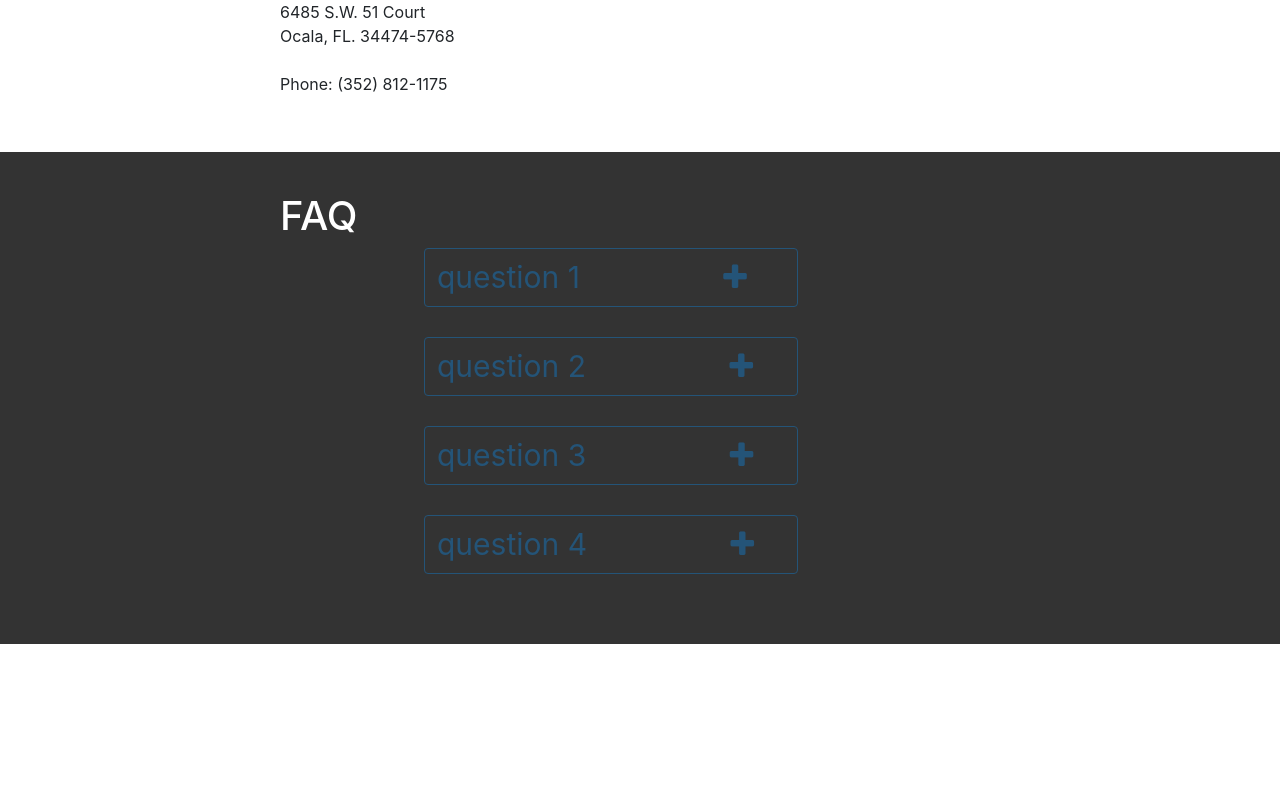
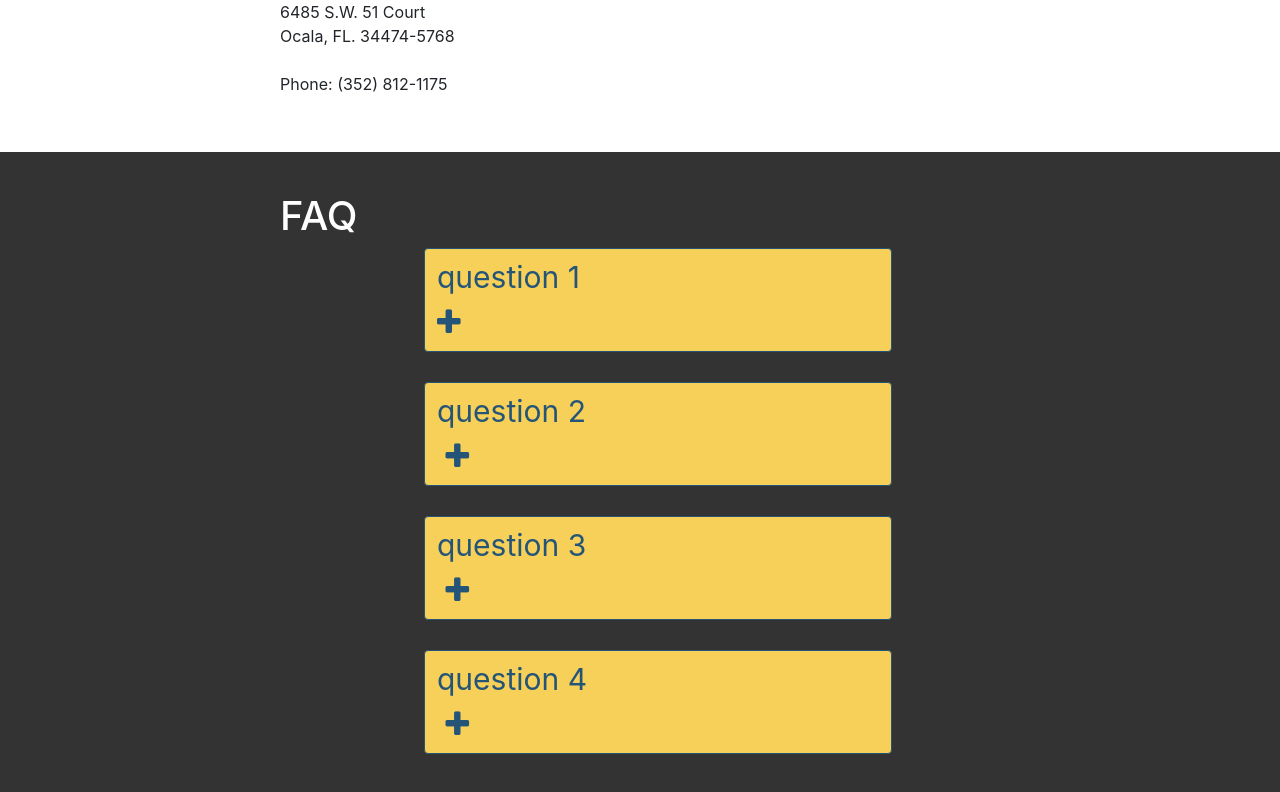
Before and after one commit to CEN30315A/Site, a React (Create React App) app in the folder client/: page / in a window 1280 px wide. Shown: the part 5148-5940 px from the top of the page. Before the commit the page ends 5792 px from the top, so only its background shows below. Built offline with nearby package versions, Linux system fonts and the light colour scheme.

Commit message:
fixed faq formatting

```diff
--- a/client/src/App.css
+++ b/client/src/App.css
@@ -20,24 +20,6 @@
 
 .App-link {
   color: #09d3ac;
-}
-
-.faq .collapse {
-  padding-left: 40px;
-  padding-right: 40px;
-}
-
-.faq .btn {
-  width: 80%;
-  font-size: 30px;
-  text-align: left;
-}
-.faq {
-  width: 85%;
-  margin-bottom: 30px;
-  padding-left: 20%;
-  background: #333;
-  color: black;
 }
 
 :root {
@@ -134,3 +116,23 @@ li.nav-item > a.active {
     background-color: #245478 !important;
     color: #F6D058 !important;
 }
+
+.faq .btn {
+  width: 100%;
+  font-size: 30px;
+  text-align: left;
+  background-color: #F6D058;
+  color: #245478;
+}
+.faq {
+  width: 85%;
+  margin-bottom: 30px;
+  padding-left: 20%;
+  background: #333;
+  color: black;
+}
+
+.answer {
+  background-color: #F6D058;
+  color: #245478;
+}
--- a/client/src/components/Faq.js
+++ b/client/src/components/Faq.js
@@ -15,10 +15,19 @@ function Faq(props) {
             &nbsp;
             &nbsp;
             &nbsp;
+            &nbsp;
+            &nbsp;
+            &nbsp;
+            &nbsp;
+            &nbsp;
+            &nbsp;
+            &nbsp;
+            &nbsp;
+            &nbsp;
             <i class="fa fa-plus"></i>
         </button>
         <div className="collapse" id={"collapse" + questAn.id}>
-            <div className="card card-body">
+            <div className="answer card-body">
             {questAn.answer}
             </div>
         </div>
--- a/client/src/components/ProductImages.js
+++ b/client/src/components/ProductImages.js
@@ -2,7 +2,6 @@ import React, { Component } from 'react'
 import * as ReactBootstrap from 'react-bootstrap';
 import Carousel from 'react-bootstrap/Carousel';
 import logo from "../placeholder.png";
-import ModalComponent from './ModalComponent';
 
 export default class ProductImages extends Component {
 	constructor(props, context) {
@@ -65,7 +64,7 @@ export default class ProductImages extends Component {
                           <ReactBootstrap.Modal.Header closeButton>
                           </ReactBootstrap.Modal.Header>
                           <ReactBootstrap.Modal.Body>
-                            <iframe width="560" height="315" src="https://www.youtube.com/embed/aQkPcPqTq4M" frameborder="0" allow="accelerometer; autoplay; encrypted-media; gyroscope; picture-in-picture" allowfullscreen></iframe>                          </ReactBootstrap.Modal.Body>
+                            <iframe width="560" height="315" title="title1" src="https://www.youtube.com/embed/aQkPcPqTq4M" frameborder="0" allow="accelerometer; autoplay; encrypted-media; gyroscope; picture-in-picture" allowfullscreen></iframe>                          </ReactBootstrap.Modal.Body>
                           <ReactBootstrap.Modal.Footer>
                             <button class="btn btn-outline-primary" onClick={this.handleClose}>
                               Close
@@ -84,7 +83,7 @@ export default class ProductImages extends Component {
                           <ReactBootstrap.Modal.Header closeButton>
                           </ReactBootstrap.Modal.Header>
                           <ReactBootstrap.Modal.Body>
-                            <iframe width="560" height="315" src="https://www.youtube.com/embed/rTfa-9aCTYg" frameborder="0" allow="accelerometer; autoplay; encrypted-media; gyroscope; picture-in-picture" allowfullscreen></iframe>                          </ReactBootstrap.Modal.Body>
+                            <iframe width="560" height="315" title="title2" src="https://www.youtube.com/embed/rTfa-9aCTYg" frameborder="0" allow="accelerometer; autoplay; encrypted-media; gyroscope; picture-in-picture" allowfullscreen></iframe>                          </ReactBootstrap.Modal.Body>
                           <ReactBootstrap.Modal.Footer>
                             <button class="btn btn-outline-primary" onClick={this.handleClose2}>
                               Close
@@ -103,7 +102,7 @@ export default class ProductImages extends Component {
                           <ReactBootstrap.Modal.Header closeButton>
                           </ReactBootstrap.Modal.Header>
                           <ReactBootstrap.Modal.Body>
-                            <iframe width="765" height="575" title= "title1" src="https://www.youtube.com/embed/oHg5SJYRHA0" frameborder="0" allow="accelerometer; autoplay; encrypted-media; gyroscope; picture-in-picture" allowfullscreen></iframe>
+                            <iframe width="765" height="575" title= "title3" src="https://www.youtube.com/embed/oHg5SJYRHA0" frameborder="0" allow="accelerometer; autoplay; encrypted-media; gyroscope; picture-in-picture" allowfullscreen></iframe>
                           </ReactBootstrap.Modal.Body>
                           <ReactBootstrap.Modal.Footer>
                             <button class="btn btn-outline-primary" onClick={this.handleClose3}>
@@ -126,7 +125,7 @@ export default class ProductImages extends Component {
                           <ReactBootstrap.Modal.Header closeButton>
                           </ReactBootstrap.Modal.Header>
                           <ReactBootstrap.Modal.Body>
-                            <iframe width="560" height="315" src="https://www.youtube.com/embed/aQkPcPqTq4M" frameborder="0" allow="accelerometer; autoplay; encrypted-media; gyroscope; picture-in-picture" allowfullscreen></iframe>                          </ReactBootstrap.Modal.Body>
+                            <iframe width="560" height="315" title="title4" src="https://www.youtube.com/embed/aQkPcPqTq4M" frameborder="0" allow="accelerometer; autoplay; encrypted-media; gyroscope; picture-in-picture" allowfullscreen></iframe>                          </ReactBootstrap.Modal.Body>
                           <ReactBootstrap.Modal.Footer>
                             <button class="btn btn-outline-primary" onClick={this.handleClose}>
                               Close
@@ -145,7 +144,7 @@ export default class ProductImages extends Component {
                           <ReactBootstrap.Modal.Header closeButton>
                           </ReactBootstrap.Modal.Header>
                           <ReactBootstrap.Modal.Body>
-                            <iframe width="560" height="315" src="https://www.youtube.com/embed/rTfa-9aCTYg" frameborder="0" allow="accelerometer; autoplay; encrypted-media; gyroscope; picture-in-picture" allowfullscreen></iframe>                          </ReactBootstrap.Modal.Body>
+                            <iframe width="560" height="315" title="title5" src="https://www.youtube.com/embed/rTfa-9aCTYg" frameborder="0" allow="accelerometer; autoplay; encrypted-media; gyroscope; picture-in-picture" allowfullscreen></iframe>                          </ReactBootstrap.Modal.Body>
                           <ReactBootstrap.Modal.Footer>
                             <button class="btn btn-outline-primary" onClick={this.handleClose2}>
                               Close
@@ -164,7 +163,7 @@ export default class ProductImages extends Component {
                           <ReactBootstrap.Modal.Header closeButton>
                           </ReactBootstrap.Modal.Header>
                           <ReactBootstrap.Modal.Body>
-                            <iframe width="765" height="575" title= "title1" src="https://www.youtube.com/embed/oHg5SJYRHA0" frameborder="0" allow="accelerometer; autoplay; encrypted-media; gyroscope; picture-in-picture" allowfullscreen></iframe>
+                            <iframe width="765" height="575" title= "title6" src="https://www.youtube.com/embed/oHg5SJYRHA0" frameborder="0" allow="accelerometer; autoplay; encrypted-media; gyroscope; picture-in-picture" allowfullscreen></iframe>
                           </ReactBootstrap.Modal.Body>
                           <ReactBootstrap.Modal.Footer>
                             <button class="btn btn-outline-primary" onClick={this.handleClose3}>
@@ -187,7 +186,7 @@ export default class ProductImages extends Component {
                           <ReactBootstrap.Modal.Header closeButton>
                           </ReactBootstrap.Modal.Header>
                           <ReactBootstrap.Modal.Body>
-                            <iframe width="560" height="315" src="https://www.youtube.com/embed/aQkPcPqTq4M" frameborder="0" allow="accelerometer; autoplay; encrypted-media; gyroscope; picture-in-picture" allowfullscreen></iframe>                          </ReactBootstrap.Modal.Body>
+                            <iframe width="560" height="315" title="title7" src="https://www.youtube.com/embed/aQkPcPqTq4M" frameborder="0" allow="accelerometer; autoplay; encrypted-media; gyroscope; picture-in-picture" allowfullscreen></iframe>                          </ReactBootstrap.Modal.Body>
                           <ReactBootstrap.Modal.Footer>
                             <button class="btn btn-outline-primary" onClick={this.handleClose}>
                               Close
@@ -206,7 +205,7 @@ export default class ProductImages extends Component {
                           <ReactBootstrap.Modal.Header closeButton>
                           </ReactBootstrap.Modal.Header>
                           <ReactBootstrap.Modal.Body>
-                            <iframe width="560" height="315" src="https://www.youtube.com/embed/rTfa-9aCTYg" frameborder="0" allow="accelerometer; autoplay; encrypted-media; gyroscope; picture-in-picture" allowfullscreen></iframe>                          </ReactBootstrap.Modal.Body>
+                            <iframe width="560" height="315" title="title8" src="https://www.youtube.com/embed/rTfa-9aCTYg" frameborder="0" allow="accelerometer; autoplay; encrypted-media; gyroscope; picture-in-picture" allowfullscreen></iframe>                          </ReactBootstrap.Modal.Body>
                           <ReactBootstrap.Modal.Footer>
                             <button class="btn btn-outline-primary" onClick={this.handleClose2}>
                               Close
```
